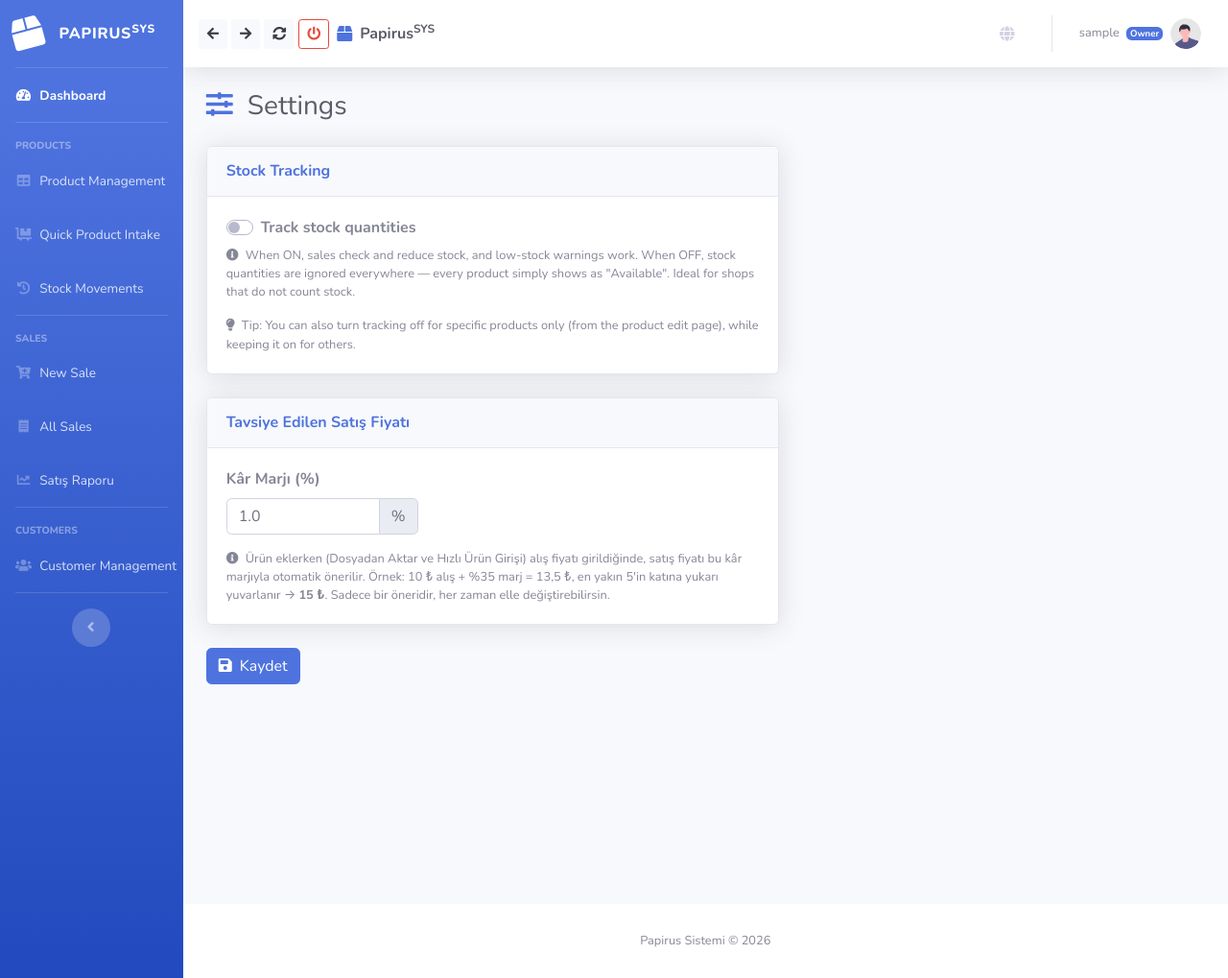
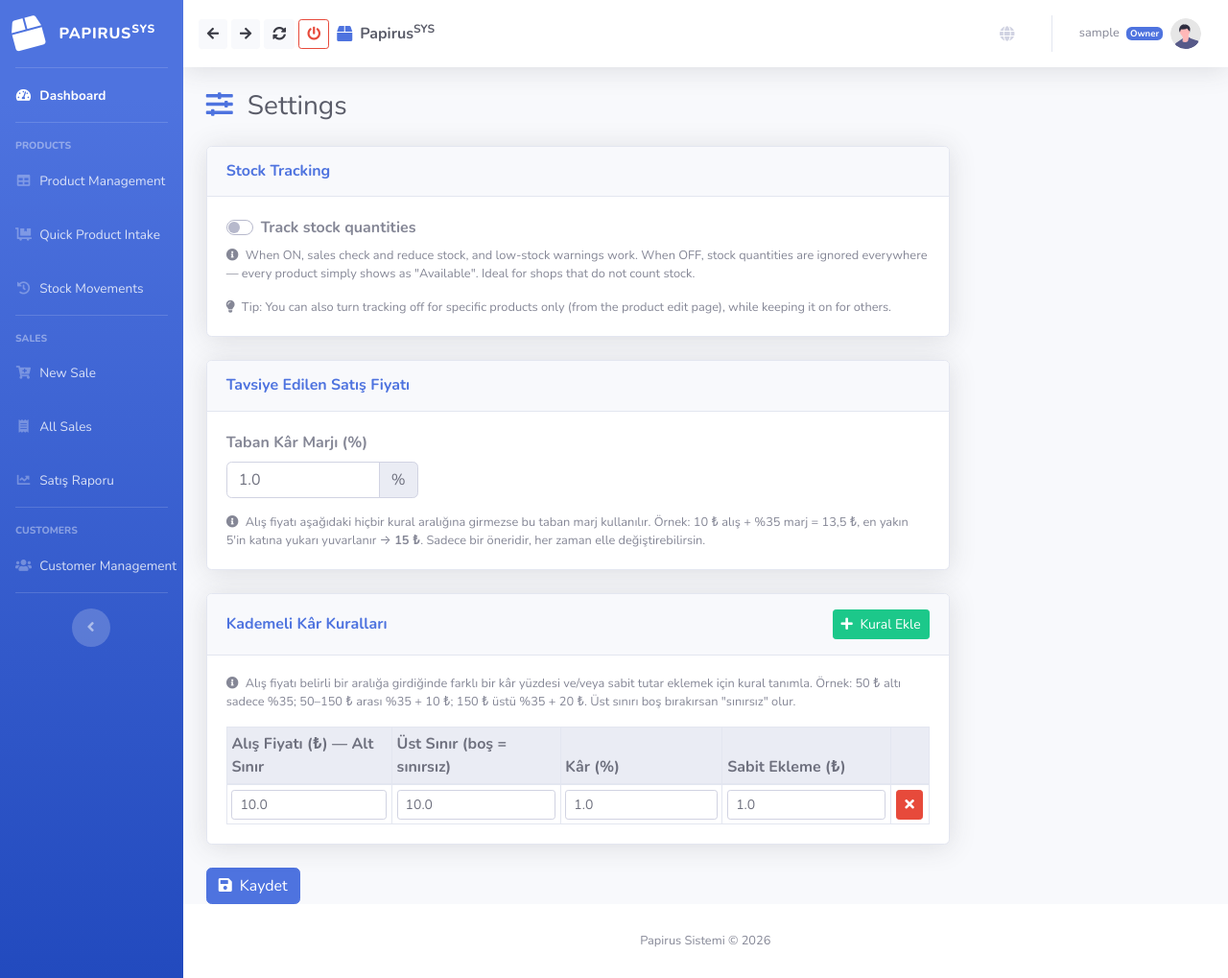
Before and after one commit to Storkin/Papirus_sys_final, a Django app: page /settings/ in a window 1280 px wide. Shown: the whole page at 96% size. Run offline with Django 5.2, Linux system fonts and the light colour scheme; a user stored in the database is signed in; tables that the repository leaves empty hold one stand-in row (values such as "Sample post"); some libraries are stand-ins or nearby versions.

Commit message:
Kademeli kâr kuralları: Ayarlar'da fiyat aralığına göre farklı marj+sabit ekleme tanımlanabilir (ör. 50₺ altı %35, 50-150₺ arası %35+10, 150₺ üstü %35+20). Dosyadan Aktar ve Hızlı Ürün Girişi'nde otomatik uygulanır

```diff
--- a/toptanci_projesi/inventory/views.py
+++ b/toptanci_projesi/inventory/views.py
@@ -3,7 +3,7 @@ from django.contrib.auth.forms import UserCreationForm
 from django.contrib.auth import login
 from django.contrib.auth.views import LoginView
 from django.contrib.auth.decorators import login_required
-from .models import Product, StockMovement, Customer, Sale, SaleItem, ReferenceBarcode, AppSetting
+from .models import Product, StockMovement, Customer, Sale, SaleItem, ReferenceBarcode, AppSetting, MarkupRule
 from .forms import ProductForm, CustomerForm
 from django.http import HttpResponseRedirect, HttpResponse, JsonResponse
 from django.urls import reverse
@@ -771,6 +771,7 @@ def product_import(request):
             'stok adı', 'ürün adi', 'stokadı',
         }
         markup = AppSetting.get().default_markup_percent
+        markup_rules = _get_markup_rules()
         preview = []
         for row in rows:
             # Ad: 'Ürün Adı' veya 'Stok Adı' (farklı tedarikçi/program başlıkları)
@@ -800,7 +801,7 @@ def product_import(request):
                 'tax_rate': _imp_get(row, 'tax_rate', 'KDV Oranı', default='20'),
                 'qty': qty,
                 'purchase_price': purchase,
-                'suggested_price': suggested_price(purchase, markup),
+                'suggested_price': suggested_price(purchase, markup_rules, markup),
                 'exists': bool(existing),
                 'current_stock': existing.stock_quantity if existing else 0,
                 'current_track_stock': existing.track_stock if existing else True,
@@ -871,9 +872,11 @@ def product_intake(request):
 
         saved = {'added': added, 'updated': updated, 'skipped': skipped}
 
+    import json
     return render(request, 'inventory/product_intake.html', {
         'saved': saved,
         'markup_percent': AppSetting.get().default_markup_percent,
+        'markup_rules_json': json.dumps(_get_markup_rules()),
     })
 
 
@@ -1024,9 +1027,12 @@ def reference_import_template(request):
 
 # ─── Ayarlar ────────────────────────────────────────────────────────────────────
 
-def suggested_price(purchase_price, markup_percent):
-    """Alış fiyatından tavsiye satış fiyatı: kâr marjı ekle, 5'in katına yukarı
-    yuvarla (ör. 10 TL alış + %35 -> 13.5 -> 15 TL; 100 TL alış -> 135 -> 135 TL)."""
+def suggested_price(purchase_price, rules, fallback_percent):
+    """Alış fiyatından tavsiye satış fiyatı. Kademeli kurallar (rules) varsa ve
+    alış fiyatı bir kuralın aralığına (min_price <= fiyat < max_price) düşerse
+    o kuralın yüzdesi + sabit ekleme kullanılır; hiçbiri eşleşmezse
+    fallback_percent (Ayarlar'daki taban kâr marjı) kullanılır. Sonuç 5'in
+    katına yukarı yuvarlanır (ör. 13.5 -> 15 TL)."""
     import math
     try:
         purchase_price = float(purchase_price)
@@ -1034,13 +1040,25 @@ def suggested_price(purchase_price, markup_percent):
         return 0.0
     if purchase_price <= 0:
         return 0.0
-    raw = purchase_price * (1 + (markup_percent or 0) / 100)
+    matched = None
+    for r in rules:  # min_price artan sırada; en son eşleşen (en spesifik) kazanır
+        if purchase_price >= r['min_price'] and (r['max_price'] is None or purchase_price < r['max_price']):
+            matched = r
+    if matched:
+        raw = purchase_price * (1 + matched['percent'] / 100) + matched['flat_addition']
+    else:
+        raw = purchase_price * (1 + (fallback_percent or 0) / 100)
     return math.ceil(raw / 5) * 5
+
+
+def _get_markup_rules():
+    return list(MarkupRule.objects.order_by('min_price').values('min_price', 'max_price', 'percent', 'flat_addition'))
 
 
 @patron_required
 def app_settings(request):
-    """Genel uygulama ayarları — stok takibi şalteri + tavsiye fiyat kâr marjı."""
+    """Genel uygulama ayarları — stok takibi şalteri, taban kâr marjı ve
+    fiyat aralığına göre kademeli kâr kuralları."""
     setting = AppSetting.get()
     saved = False
     if request.method == 'POST':
@@ -1052,8 +1070,41 @@ def app_settings(request):
         except (TypeError, ValueError):
             pass
         setting.save()
+
+        # Kademeli kurallar: gönderilen listeyle tamamen değiştir. JS'te bir
+        # satır silinince index'ler boşluklu kalabileceği için (0,1,2 -> 0,2)
+        # sıralı while yerine tüm 'min_N' anahtarlarını tarayıp N'leri topluyoruz.
+        MarkupRule.objects.all().delete()
+        indices = set()
+        for key in request.POST:
+            if key.startswith('min_'):
+                try:
+                    indices.add(int(key.split('_', 1)[1]))
+                except ValueError:
+                    pass
+        for i in sorted(indices):
+            min_raw = request.POST.get(f'min_{i}', '').strip()
+            max_raw = request.POST.get(f'max_{i}', '').strip()
+            percent_raw = request.POST.get(f'percent_{i}', '').strip()
+            flat_raw = request.POST.get(f'flat_{i}', '').strip()
+            if not min_raw or not percent_raw:
+                continue
+            try:
+                min_price = float(min_raw.replace(',', '.'))
+                max_price = float(max_raw.replace(',', '.')) if max_raw else None
+                percent = float(percent_raw.replace(',', '.'))
+                flat = float(flat_raw.replace(',', '.')) if flat_raw else 0.0
+            except ValueError:
+                continue
+            MarkupRule.objects.create(
+                min_price=min_price, max_price=max_price, percent=percent, flat_addition=flat,
+            )
         saved = True
-    return render(request, 'inventory/app_settings.html', {'setting': setting, 'saved': saved})
+
+    rules = MarkupRule.objects.order_by('min_price')
+    return render(request, 'inventory/app_settings.html', {
+        'setting': setting, 'saved': saved, 'rules': rules,
+    })
 
 
 # ─── Uygulama Güncelleme (uygulama içinden) ─────────────────────────────────────
--- a/toptanci_projesi/templates/inventory/app_settings.html
+++ b/toptanci_projesi/templates/inventory/app_settings.html
@@ -14,8 +14,8 @@
 {% endif %}
 
 <div class="row">
-    <div class="col-lg-7">
-        <form method="post">
+    <div class="col-lg-9">
+        <form method="post" id="settingsForm">
             {% csrf_token %}
 
             <div class="card shadow mb-4">
@@ -47,7 +47,7 @@
                 </div>
                 <div class="card-body">
                     <div class="form-group">
-                        <label class="font-weight-bold">Kâr Marjı (%)</label>
+                        <label class="font-weight-bold">Taban Kâr Marjı (%)</label>
                         <div class="input-group" style="max-width:200px">
                             <input type="number" step="0.1" min="0" name="default_markup_percent"
                                    value="{{ setting.default_markup_percent|unlocalize }}" class="form-control">
@@ -56,10 +56,55 @@
                     </div>
                     <p class="text-muted small mb-0">
                         <i class="fas fa-info-circle mr-1"></i>
-                        Ürün eklerken (Dosyadan Aktar ve Hızlı Ürün Girişi) alış fiyatı girildiğinde,
-                        satış fiyatı bu kâr marjıyla otomatik önerilir. Örnek: 10 ₺ alış + %35 marj = 13,5 ₺,
-                        en yakın 5'in katına yukarı yuvarlanır → <strong>15 ₺</strong>. Sadece bir öneridir,
-                        her zaman elle değiştirebilirsin.
+                        Alış fiyatı aşağıdaki hiçbir kural aralığına girmezse bu taban marj kullanılır.
+                        Örnek: 10 ₺ alış + %35 marj = 13,5 ₺, en yakın 5'in katına yukarı yuvarlanır →
+                        <strong>15 ₺</strong>. Sadece bir öneridir, her zaman elle değiştirebilirsin.
+                    </p>
+                </div>
+            </div>
+
+            <div class="card shadow mb-4">
+                <div class="card-header py-3 d-flex align-items-center justify-content-between">
+                    <h6 class="m-0 font-weight-bold text-primary">Kademeli Kâr Kuralları</h6>
+                    <button type="button" class="btn btn-success btn-sm" id="addRuleBtn">
+                        <i class="fas fa-plus mr-1"></i> Kural Ekle
+                    </button>
+                </div>
+                <div class="card-body">
+                    <p class="text-muted small">
+                        <i class="fas fa-info-circle mr-1"></i>
+                        Alış fiyatı belirli bir aralığa girdiğinde farklı bir kâr yüzdesi ve/veya sabit
+                        tutar eklemek için kural tanımla. Örnek: 50 ₺ altı sadece %35; 50–150 ₺ arası
+                        %35 + 10 ₺; 150 ₺ üstü %35 + 20 ₺. Üst sınırı boş bırakırsan "sınırsız" olur.
+                    </p>
+                    <div class="table-responsive">
+                        <table class="table table-bordered table-sm mb-0" id="rulesTable">
+                            <thead class="thead-light">
+                                <tr>
+                                    <th>Alış Fiyatı (₺) — Alt Sınır</th>
+                                    <th>Üst Sınır (boş = sınırsız)</th>
+                                    <th>Kâr (%)</th>
+                                    <th>Sabit Ekleme (₺)</th>
+                                    <th style="width:40px"></th>
+                                </tr>
+                            </thead>
+                            <tbody id="rulesBody">
+                                {% for rule in rules %}
+                                <tr>
+                                    <td><input type="number" step="0.01" min="0" name="min_{{ forloop.counter0 }}" value="{{ rule.min_price|unlocalize }}" class="form-control form-control-sm" required></td>
+                                    <td><input type="number" step="0.01" min="0" name="max_{{ forloop.counter0 }}" value="{% if rule.max_price != None %}{{ rule.max_price|unlocalize }}{% endif %}" class="form-control form-control-sm" placeholder="sınırsız"></td>
+                                    <td><input type="number" step="0.1" min="0" name="percent_{{ forloop.counter0 }}" value="{{ rule.percent|unlocalize }}" class="form-control form-control-sm" required></td>
+                                    <td><input type="number" step="0.01" min="0" name="flat_{{ forloop.counter0 }}" value="{{ rule.flat_addition|unlocalize }}" class="form-control form-control-sm"></td>
+                                    <td class="text-center align-middle">
+                                        <button type="button" class="btn btn-danger btn-sm" onclick="this.closest('tr').remove()"><i class="fas fa-times"></i></button>
+                                    </td>
+                                </tr>
+                                {% endfor %}
+                            </tbody>
+                        </table>
+                    </div>
+                    <p id="noRulesMsg" class="text-muted small mt-2 mb-0" style="{% if rules %}display:none{% endif %}">
+                        Henüz kural yok — tüm ürünlerde taban kâr marjı kullanılıyor.
                     </p>
                 </div>
             </div>
@@ -70,4 +115,25 @@
         </form>
     </div>
 </div>
+
+<script>
+(function () {
+    var idx = {{ rules|length }};
+    var body = document.getElementById('rulesBody');
+    var noMsg = document.getElementById('noRulesMsg');
+    document.getElementById('addRuleBtn').addEventListener('click', function () {
+        var tr = document.createElement('tr');
+        tr.innerHTML =
+            '<td><input type="number" step="0.01" min="0" name="min_' + idx + '" class="form-control form-control-sm" required></td>' +
+            '<td><input type="number" step="0.01" min="0" name="max_' + idx + '" class="form-control form-control-sm" placeholder="sınırsız"></td>' +
+            '<td><input type="number" step="0.1" min="0" name="percent_' + idx + '" value="{{ setting.default_markup_percent|unlocalize }}" class="form-control form-control-sm" required></td>' +
+            '<td><input type="number" step="0.01" min="0" name="flat_' + idx + '" value="0" class="form-control form-control-sm"></td>' +
+            '<td class="text-center align-middle"><button type="button" class="btn btn-danger btn-sm" onclick="this.closest(\'tr\').remove()"><i class="fas fa-times"></i></button></td>';
+        body.appendChild(tr);
+        idx++;
+        if (noMsg) noMsg.style.display = 'none';
+        tr.querySelector('input').focus();
+    });
+})();
+</script>
 {% endblock %}
```
Also changed, not shown: toptanci_projesi/inventory/models.py (+18 -0 lines), toptanci_projesi/templates/inventory/product_intake.html (+20 -2 lines), toptanci_projesi/inventory/migrations/0012_markuprule.py (added).
